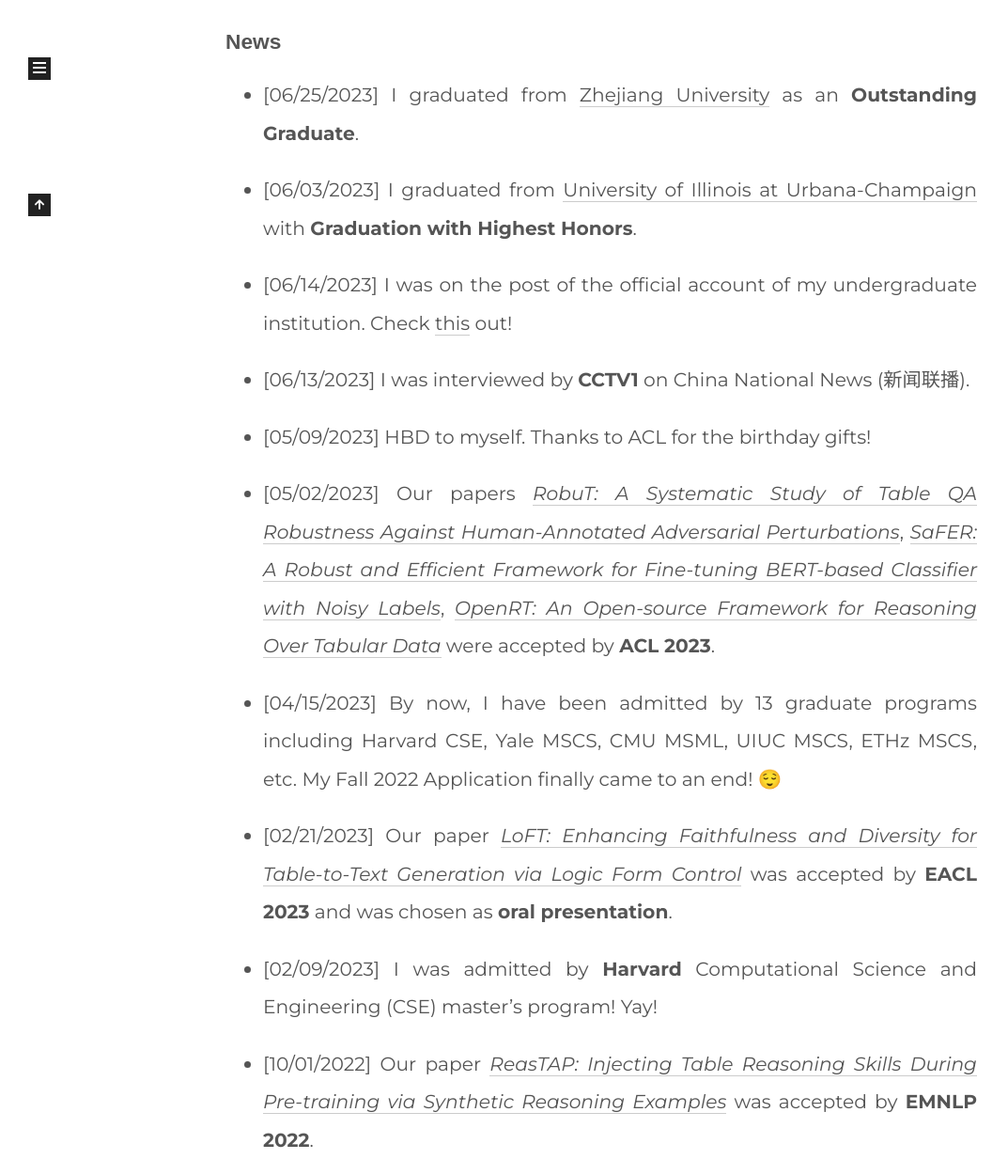
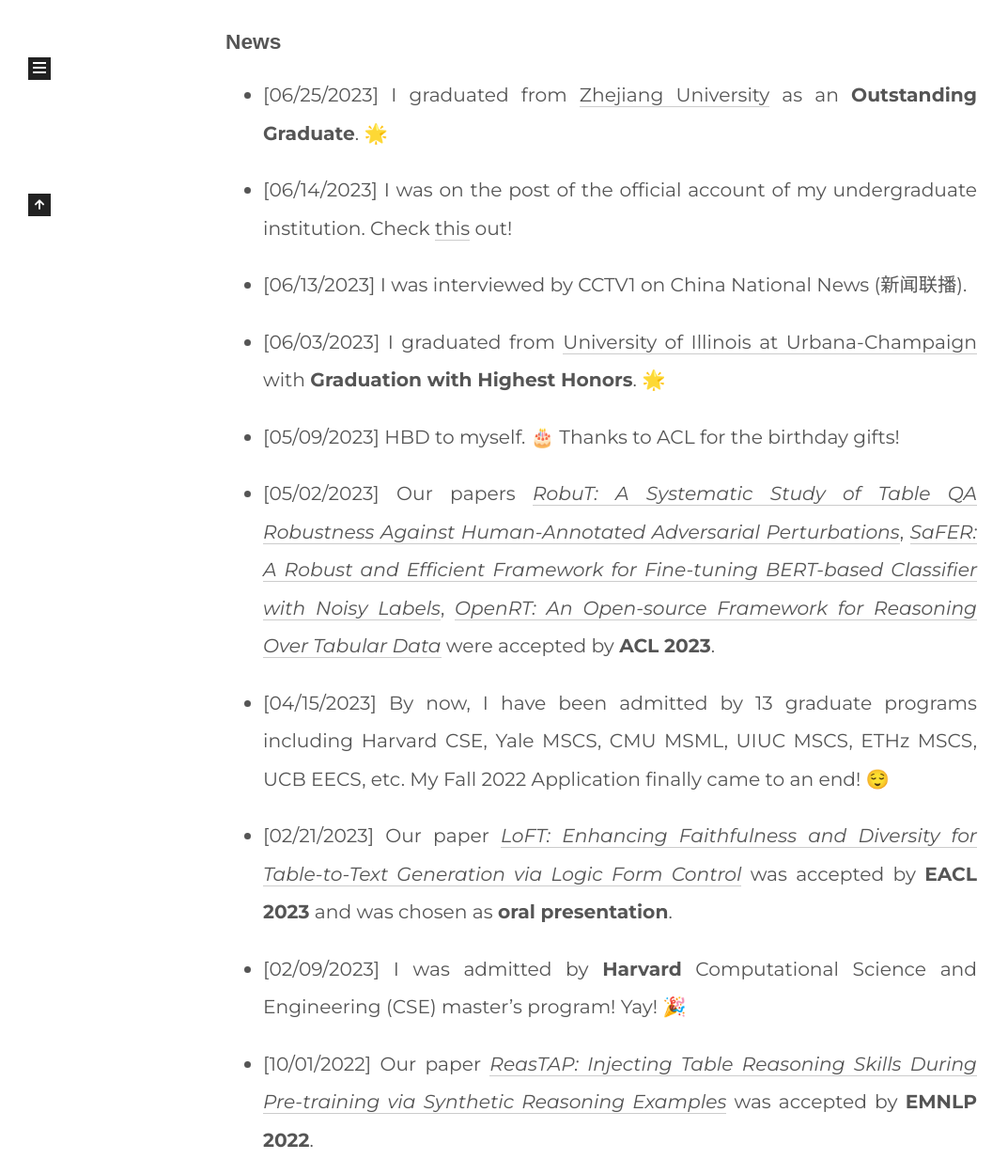
Before and after one commit to zhentingqi/zhentingqi-past.github.io, a plain HTML site: page index.html in a window 1280 px wide. Shown: the part 670-1920 px from the top of the page at 94% size, without its empty margins (0-1073 px from the left). Drawn offline with Linux system fonts and the light colour scheme; a web font is replaced by a local one.

Commit message:
Site updated: 2023-07-31 10:44:18

```diff
--- a/css/main.css
+++ b/css/main.css
@@ -1286,7 +1286,7 @@ pre .javascript .function {
 }
 .links-of-author a::before,
 .links-of-author span.exturl::before {
-  background: #541bf2;
+  background: #bde336;
   border-radius: 50%;
   content: ' ';
   display: inline-block;
--- a/index.html
+++ b/index.html
@@ -28,7 +28,7 @@
 <meta property="og:description" content="About Me Hi! I am an incoming master student in Computational Science and Engineering (CSE) at Harvard. Before that, I obtained dual bachelor’s degrees in Computer Engineering at both Zhejiang Univers">
 <meta property="og:locale" content="en_US">
 <meta property="article:published_time" content="2023-07-25T15:44:08.000Z">
-<meta property="article:modified_time" content="2023-07-30T14:01:58.844Z">
+<meta property="article:modified_time" content="2023-07-31T02:43:48.049Z">
 <meta property="article:author" content="Zhenting Qi">
 <meta name="twitter:card" content="summary">
 
@@ -220,31 +220,31 @@
 <h1>News</h1>
 <ul class="lvl-0">
 <li class="lvl-2">
-<p>[06/25/2023] I graduated from <a target="_blank" rel="noopener" href="https://www.zju.edu.cn/english/">Zhejiang University</a> as an <strong>Outstanding Graduate</strong>.</p>
-</li>
-<li class="lvl-2">
-<p>[06/03/2023] I graduated from <a target="_blank" rel="noopener" href="https://illinois.edu/">University of Illinois at Urbana-Champaign</a> with <strong>Graduation with Highest Honors</strong>.</p>
+<p>[06/25/2023] I graduated from <a target="_blank" rel="noopener" href="https://www.zju.edu.cn/english/">Zhejiang University</a> as an <strong>Outstanding Graduate</strong>. 🌟</p>
 </li>
 <li class="lvl-2">
 <p>[06/14/2023] I was on the post of the official account of my undergraduate institution. Check <a target="_blank" rel="noopener" href="https://mp.weixin.qq.com/s/9EV4UOjXe6hAcCCsQpJy8w">this</a> out!</p>
 </li>
 <li class="lvl-2">
-<p>[06/13/2023] I was interviewed by <strong>CCTV1</strong> on China National News (新闻联播).</p>
+<p>[06/13/2023] I was interviewed by CCTV1 on China National News (新闻联播).</p>
 </li>
 <li class="lvl-2">
-<p>[05/09/2023] HBD to myself. Thanks to ACL for the birthday gifts!</p>
+<p>[06/03/2023] I graduated from <a target="_blank" rel="noopener" href="https://illinois.edu/">University of Illinois at Urbana-Champaign</a> with <strong>Graduation with Highest Honors</strong>. 🌟</p>
+</li>
+<li class="lvl-2">
+<p>[05/09/2023] HBD to myself. 🎂 Thanks to ACL for the birthday gifts!</p>
 </li>
 <li class="lvl-2">
 <p>[05/02/2023] Our papers <a target="_blank" rel="noopener" href="https://arxiv.org/abs/2306.14321"><em>RobuT: A Systematic Study of Table QA Robustness Against Human-Annotated Adversarial Perturbations</em></a>, <a target="_blank" rel="noopener" href="https://aclanthology.org/2023.acl-industry.38/"><em>SaFER: A Robust and Efficient Framework for Fine-tuning BERT-based Classifier with Noisy Labels</em></a>, <a target="_blank" rel="noopener" href="https://aclanthology.org/2023.acl-demo.32/"><em>OpenRT: An Open-source Framework for Reasoning Over Tabular Data</em></a> were accepted by <strong>ACL 2023</strong>.</p>
 </li>
 <li class="lvl-2">
-<p>[04/15/2023] By now, I have been admitted by 13 graduate programs including Harvard CSE, Yale MSCS, CMU MSML, UIUC MSCS, ETHz MSCS, etc. My Fall 2022 Application finally came to an end! 😌</p>
+<p>[04/15/2023] By now, I have been admitted by 13 graduate programs including Harvard CSE, Yale MSCS, CMU MSML, UIUC MSCS, ETHz MSCS, UCB EECS, etc. My Fall 2022 Application finally came to an end! 😌</p>
 </li>
 <li class="lvl-2">
 <p>[02/21/2023] Our paper <a target="_blank" rel="noopener" href="https://arxiv.org/abs/2302.02962"><em>LoFT: Enhancing Faithfulness and Diversity for Table-to-Text Generation via Logic Form Control</em></a> was accepted by <strong>EACL 2023</strong> and was chosen as <strong>oral presentation</strong>.</p>
 </li>
 <li class="lvl-2">
-<p>[02/09/2023] I was admitted by <strong>Harvard</strong> Computational Science and Engineering (CSE) master’s program! Yay!</p>
+<p>[02/09/2023] I was admitted by <strong>Harvard</strong> Computational Science and Engineering (CSE) master’s program! Yay! 🎉</p>
 </li>
 <li class="lvl-2">
 <p>[10/01/2022] Our paper <a target="_blank" rel="noopener" href="https://arxiv.org/abs/2210.12374"><em>ReasTAP: Injecting Table Reasoning Skills During Pre-training via Synthetic Reasoning Examples</em></a> was accepted by <strong>EMNLP 2022</strong>.</p>
```
